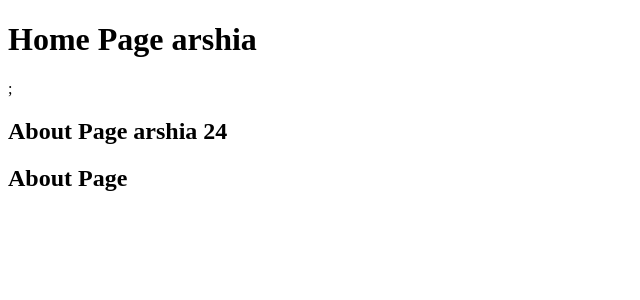
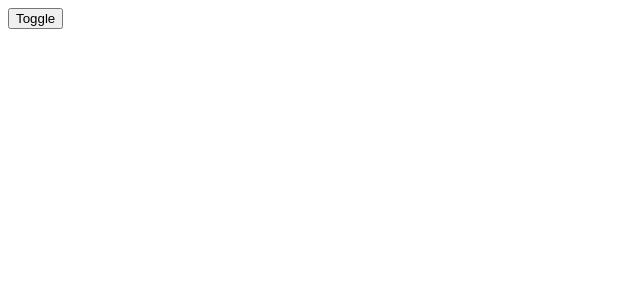
Before and after one commit to arshiacerd/react09c1-08c1, a React (Vite) app: page / in a window 1280 px wide. Shown: the top 300 px of the page, without its empty margins (0-640 px from the left). Built offline with nearby package versions, Linux system fonts and the light colour scheme.

Commit message:
useState, CR

```diff
--- a/src/App.jsx
+++ b/src/App.jsx
@@ -1,10 +1,11 @@
-import Test from "./components/Home"
-import About from "./components/About";
+
+import State from "./components/Hooks/State";
+import Toggle from "./components/Hooks/Toggle";
+import Login from "./components/Login";
 function App() {
   return (
     <>
-      <Test/>
-      <About />
+      <Toggle/>
     </>
   );
 }
--- /dev/null
+++ b/src/components/Dashboard.jsx
@@ -0,0 +1,32 @@
+
+function Dashboard() {
+  const fruits = [
+    { name: "apple", price: 100, img: " 🍎" },
+    { name: "orange", price: 45, img: "🍊" },
+    { name: "banana", price: 30, img: " 🍌" },
+    { name: "guava", price: 200, img: " ♥" },
+  ];
+  console.log(fruits);
+  return (
+    <>
+      <ul>
+        {/* {fruits.map(function (fruit) {
+          return <li>{fruit.name}  {fruit.price}  {fruit.img}</li>;
+        })} */}
+
+        {/* {fruits.map((fruit, index) => (
+          <li key={index}>
+            {fruit.name} {fruit.price} {fruit.img}
+          </li>
+        ))} */}
+        {
+            fruits.filter(fruit=>fruit.price<100).map((data,index)=><li key={index}>
+                {data.name} {data.price} {data.img}
+              </li>)
+        }
+      </ul>
+    </>
+  );
+}
+
+export default Dashboard;
--- /dev/null
+++ b/src/components/Hooks/State.jsx
@@ -0,0 +1,16 @@
+import { useState } from "react";
+const State = () => {
+  const [count, setCount] = useState(0);
+  const hanldeClick = () => {
+    setCount(count+1);
+    console.log(count);
+  };
+  return (
+    <div>
+      {count}
+      <button onClick={hanldeClick}>click me</button>
+    </div>
+  );
+};
+
+export default State;
--- /dev/null
+++ b/src/components/Hooks/Toggle.jsx
@@ -0,0 +1,21 @@
+import { useState } from "react";
+
+const Toggle = () => {
+  const [first, setfirst] = useState(false);
+  const hanldeClick = () => {
+    if (first) {
+      setfirst(false);
+    } else {
+      setfirst(true);
+    }
+  };
+  return (
+    <div>
+      {first ? <p>Hide and Show</p> : null}
+
+      <button onClick={hanldeClick}>Toggle</button>
+    </div>
+  );
+};
+
+export default Toggle;
--- /dev/null
+++ b/src/components/Login.jsx
@@ -0,0 +1,11 @@
+import Dashboard from "./Dashboard"
+
+function Login() {
+  return (
+    <div>
+      <Dashboard  loginUser={true} />
+    </div>
+  )
+}
+
+export default Login
```
